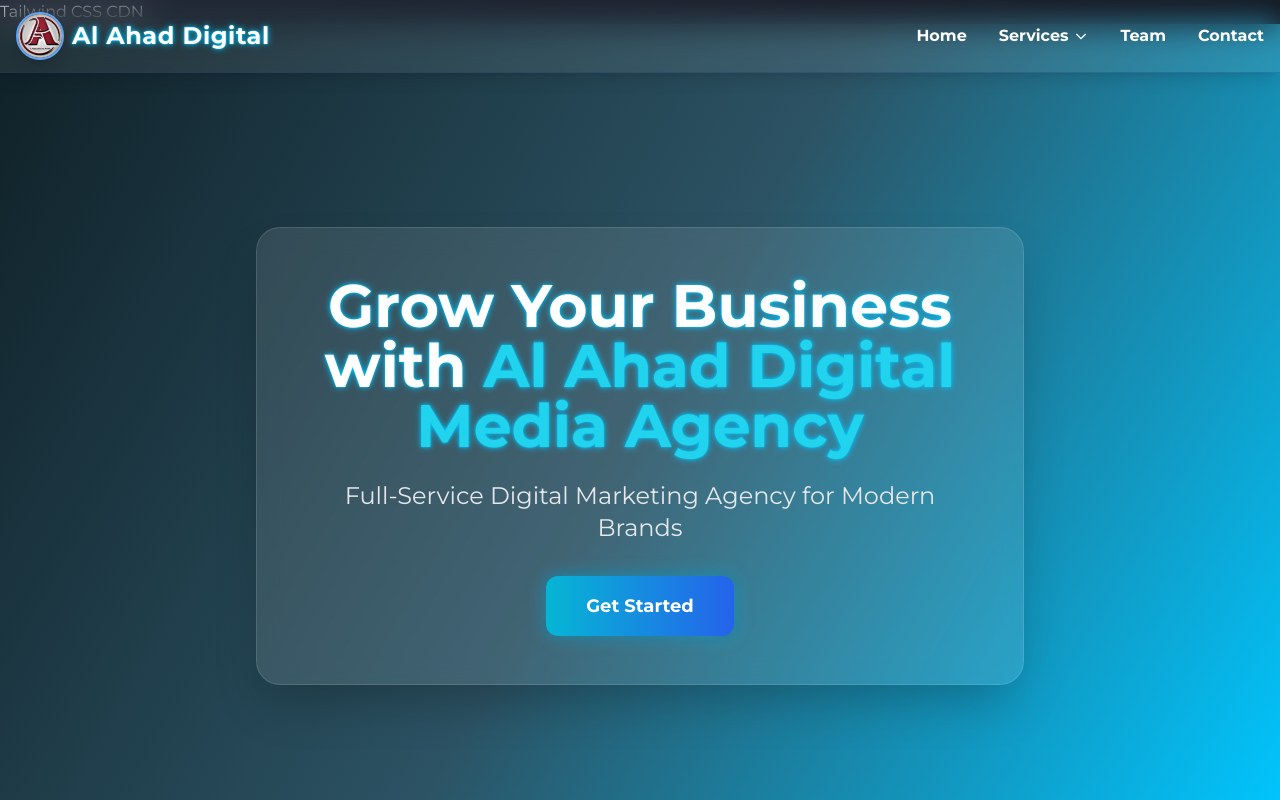
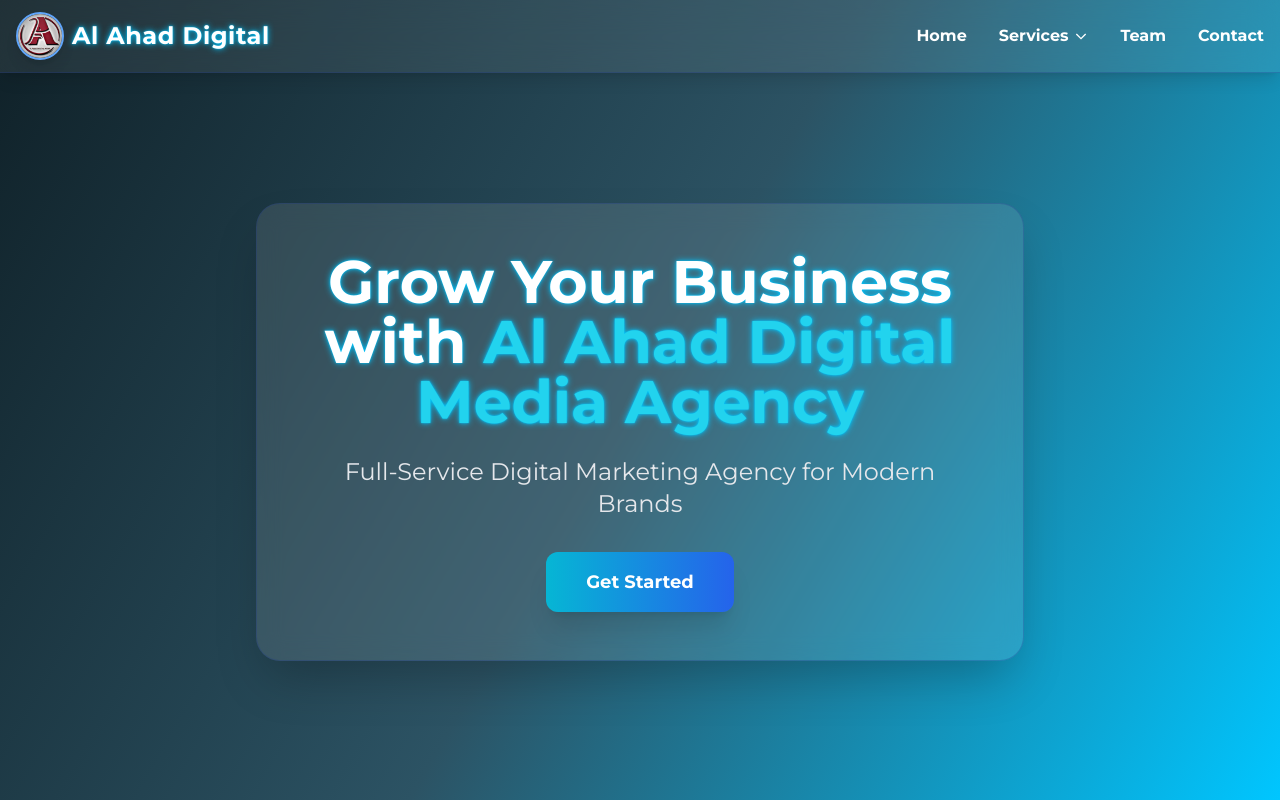
Before and after one commit to Mrayaz7983/Abdul-Ahad, a plain HTML site: page index.html in a window 1280 px wide. Shown: the top 800 px of the page. Drawn offline with nearby package versions, Linux system fonts and the light colour scheme.

Commit message:
update 2

```diff
--- a/index.html
+++ b/index.html
@@ -5,7 +5,6 @@
   <meta charset="UTF-8">
   <meta name="viewport" content="width=device-width, initial-scale=1.0">
   <title>Al Ahad Digital Media Agency</title>
-  Tailwind CSS CDN
   <script src="https://cdn.tailwindcss.com"></script>
   <!-- Google Fonts -->
   <link href="https://fonts.googleapis.com/css2?family=Montserrat:wght@400;700&display=swap" rel="stylesheet">
```
